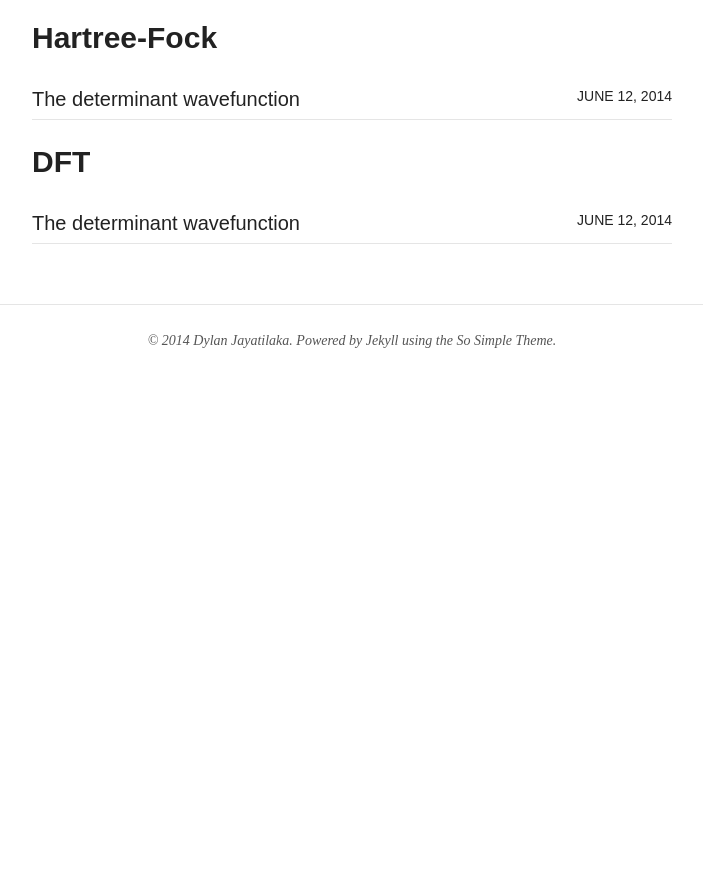
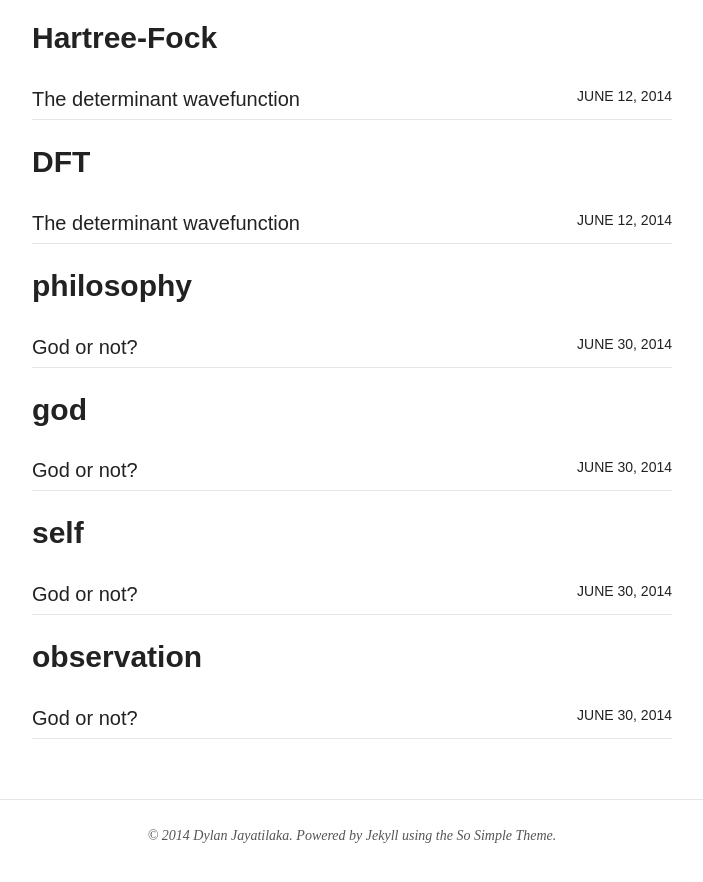
Before and after one commit to dylan-jayatilaka/dylan-jayatilaka.github.io, a Jekyll site: the page built from tags.html, in a window 1280 px wide and 900 px high, scrolled down 3069 px. Shown: the top 882 px of the window, without its empty margins (288-991 px from the left). Built offline with Jekyll 4.4.1, drawn with Linux system fonts in a browser that asks for light colours; nearby versions of some CDN libraries; before the commit the page ends 3474 px from its top, so only the background shows below that; some of the changed lines change nothing that is shown; some of the changed text lies outside the part shown.

Commit message:
Added god/self post

```diff
--- a/_config.yml
+++ b/_config.yml
@@ -5,7 +5,8 @@ disqus_shortname:
 search:           true
 # Change url to your domain. Leave localhost server or blank when working locally.
 # You don't need to specify the protocol if you want it available on http and https. Example: //localhost:4000
-url:              http://dylan-jayatilaka.net
+# url:              http://dylan-jayatilaka.net
+url:              //localhost:4000
 
 # Owner/author information
 owner:
--- /dev/null
+++ b/_posts/2014-06-30-god-or-not.md
@@ -0,0 +1,164 @@
+---
+layout: post
+title: "God or not?"
+description: "The single determinant wavefunction is discussed"
+category: articles
+tags: [philosophy, god, self, observation]
+modified: 201-06-07
+image:
+  feature: so-simple-sample-image-3.jpg
+  credit: Michael Rose
+  creditlink: http://mademistakes.com
+comments: false
+share: true
+---
+
+There is a general “waste of time” feeling I get when discussing this topic
+with others that I think stems from the notion that agreement will never be
+reached.
+
+That may be so.
+
+Yet, I think it is worth clarifying the points we **can** all agree on --- and
+then arguing from there.
+
+Let me illustrate what I mean.
+
+## Our shared experiences
+
+I think many of us can agree that God is not an old gentleman with a beard
+floating in the clouds.
+
+If you think about *why* you believe this, you will realize that it is because
+of your past experience. You’ve never seen an old man floating in the clouds,
+have you? So your conclusion is based on extrapolations from past observations.
+
+Likewise, some of us may have tried the old “pact with God experiment”. It goes
+something like this:
+
+> God, if you are listening, if you (do something for me) I
+> will be forever indebted and (do somthing for you).
+
+This kind of thing generally doesn’t work. The problem is, we simply don’t hear
+a voice in our heads that we can converse with. So the conclusion is that God,
+if he exists, doesn’t talk back in a straightforward way.
+
+So, there are some things about God many of us can agree on.
+
+## God’s nature
+
+What exactly are the characteristics that we would agree our God to have?
+
+In the Jewish-Christian-Muslim tradition there is only “one” God. Actually,
+even though I repeat it, that claim always annoys me because the idea goes
+back at least to the Zoroastrians, if not to Pharoah Akhenaten in 1300 BC, or
+thereabouts. Put that aside for a moment. Let’s agree to think in this
+framework. Clearly the notion of God at least presupposes the notion of “you”
+and “him”.
+
+Therefore, pretty early in the game of talking about God you are faced with the
+notion of “other” people or entities.
+
+And before considering “others” we should think about our “self”.
+
+## The dismembered Self
+
+“I think, therefore I am” doesn’t get us very far.
+
+For me, it was much more productive to consider the question:
+
+>Where is my “self”?
+
+The self is obviously not in our hands. We’ve seen others without hands and
+we don’t consider their self diminished.
+
+And we can continue down this ghastly thought-track, chopping off limbs, and
+replacing organs by machines, and we realize that the self is somehow embedded
+in the head region, the brain. We know it’s true because people with head
+injuries often have deep personality changes. The self is localized in the
+brain.
+
+Or is it?
+
+## The reconstructed Self
+
+The brain is a large nexus of nerves, chemicals, a memory store. But we
+can store memories elsewhere, these days. Photographs. Diaries. Increasingly
+in our smart devices. Perhaps in the future these “external” (to the brain)
+memories and data will be stored “in the cloud” and we will obtain them with
+direct brain links. This would be amazing. Yet, it is not any different to what
+we do now when we read our diaries or look at our photographs --- we are just
+talking about replacing our hands and eyes with other things. It is not a
+difference of principle.
+
+What we are beginning to see here is that while some parts of the “self”
+are localized in the brain, it is very difficult to be sure that all of
+you is really there. At the moment memories are largely stored in the brain,
+but not exclusively.
+
+Carrying this thought forward, we see that when our hands are chopped off we do
+indeed lose part of our “self”.
+
+## The Other
+
+Perhaps I’m going too fast, but you must surely have got the idea that your
+“self” is not an isolated entity.
+
+Just to make sure you understand: these words you are reading are a
+communication from my “self” to “you”, as if I spoke them, but they are ---
+where exactly? On Google’s servers? On the screen your reading? In the signals
+in your optic nerve? In “your” brain?
+
+Am I in your brain?
+
+Well, yes. In a sense. To a certain extent. According to a certain
+definition or outlook.
+
+The point I am making is that you and I are interdependent, and that
+it is absolutely not clear that we are (completely) separate entities.
+
+## Twins
+
+Let’s try another example, some other shared experiences.
+
+The case of Siamese twins is interesting.
+
+Depending on which parts are connected (bodies, heads, brains) they
+increasingly become more conjoined in all senses of the word. We see here that
+“self” and “other” form a continuous spectrum. But the Siamese twins are an
+accident of biology. In the future there seems no reason why we can’t achieve
+such joining by non-biological means. Or perhaps by genetic engineeing, if the
+ethics could ever be sorted out.
+
+The outcome of these considerations is that “self” and “other” are just
+convenient and useful terminologies --- for the time being. There is nothing
+universal about either. There is no universal individualism. For some reason
+(which people like Dawkins claim to explained) it exists to a certain
+extent in our world.
+
+## God or not?
+
+Our conclusion about wholism has many deep and fundamental consequences. About
+morality, justice, the notion of competition, discrimination.
+
+Do pause and think about it.
+
+Coming back to the original question: is there is a God or not?
+
+One of the consequences of the above argument is that God, if he exists, is not
+to be regarded as different from us --- in principle. I think the question of
+whether God exists is therefore moot. I choose to subscribe to what I understand
+to be Spinoza’s view, that God is in fact the totality of what is observed.
+That also seems to be the essence of the Bhuddist view.
+
+## And you?
+
+The arguments and conclusions drawn here are based on simple observations and
+shared experiences that we or others have had. There are some who do not share
+such experiences, who do not admit such experiences as valid. They have their
+own experiences, thoughts,  which I do not share, or cannot accept. There are
+some who make *a priori* definitions about what is and what is not. I do not
+want to say that these people are “right” or “wrong”. I only acknowledge that
+they *are*. For them, these arguments will not apply.
+
+Did we achieve anything in this discussion? You decide.
```
Also changed, not shown: 8 other files.
